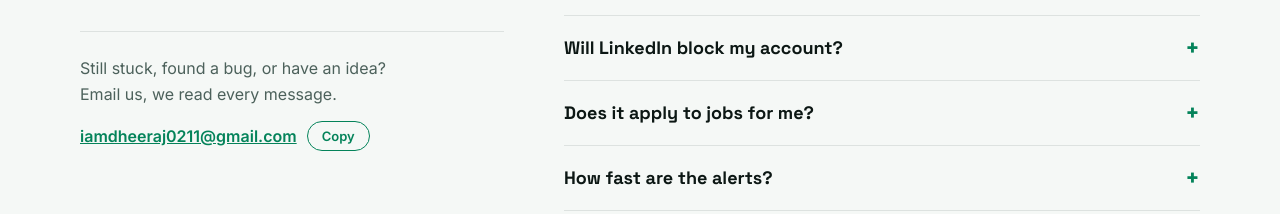
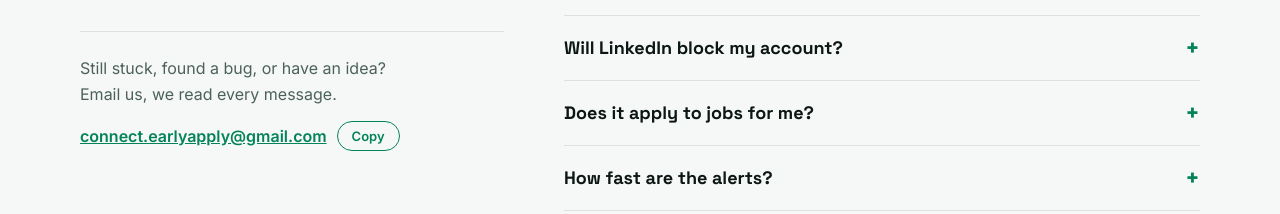
Before and after one commit to iamdheeraj0211/earlyapply, a plain HTML site: page index.html in a window 1280 px wide. Shown: the part 7111-7325 px from the top of the page. Drawn offline with Linux system fonts and the light colour scheme.

Commit message:
Support email is now connect.earlyapply@gmail.com
Co-Authored-By: Claude Sonnet 5.5 <noreply@anthropic.com>

```diff
--- a/index.html
+++ b/index.html
@@ -614,8 +614,8 @@ footer p { flex-basis: 100%; margin: 6px 0 0; }
         <div class="support">
           <p>Still stuck, found a bug, or have an idea? Email us, we read every message.</p>
           <div class="support__row">
-            <a class="support__mail" href="mailto:iamdheeraj0211@gmail.com?subject=EarlyApply%20support">iamdheeraj0211@gmail.com</a>
-            <button class="support__copy" type="button" data-copy="iamdheeraj0211@gmail.com">Copy</button>
+            <a class="support__mail" href="mailto:connect.earlyapply@gmail.com?subject=EarlyApply%20support">connect.earlyapply@gmail.com</a>
+            <button class="support__copy" type="button" data-copy="connect.earlyapply@gmail.com">Copy</button>
           </div>
         </div>
       </div>
@@ -644,7 +644,7 @@ footer p { flex-basis: 100%; margin: 6px 0 0; }
 <footer>
   <div class="wrap">
     <a class="brand" href="./"><img src="logo.png" alt="" width="22" height="22">EarlyApply</a>
-    <nav><a href="linkedin-jobs-posted-last-hour.html">Guide: jobs posted in the last hour</a><a href="hide-promoted-reposted-jobs-linkedin.html">Guide: remove promoted jobs</a><a href="filter-out-reposted-jobs-linkedin.html">Guide: filter out reposted jobs</a><a href="linkedin-job-search-url-parameters.html">Guide: URL parameters</a><a href="linkedin-instant-job-alerts.html">Guide: instant job alerts</a><a href="linkedin-easy-apply-questions.html">Guide: Easy Apply questions</a><a href="linkedin-classic-job-search.html">Guide: classic job search</a><a href="hide-applied-jobs-linkedin.html">Guide: hide applied jobs</a><a href="mailto:iamdheeraj0211@gmail.com?subject=EarlyApply%20support">Support</a><a href="privacy.html">Privacy policy</a></nav>
+    <nav><a href="linkedin-jobs-posted-last-hour.html">Guide: jobs posted in the last hour</a><a href="hide-promoted-reposted-jobs-linkedin.html">Guide: remove promoted jobs</a><a href="filter-out-reposted-jobs-linkedin.html">Guide: filter out reposted jobs</a><a href="linkedin-job-search-url-parameters.html">Guide: URL parameters</a><a href="linkedin-instant-job-alerts.html">Guide: instant job alerts</a><a href="linkedin-easy-apply-questions.html">Guide: Easy Apply questions</a><a href="linkedin-classic-job-search.html">Guide: classic job search</a><a href="hide-applied-jobs-linkedin.html">Guide: hide applied jobs</a><a href="mailto:connect.earlyapply@gmail.com?subject=EarlyApply%20support">Support</a><a href="privacy.html">Privacy policy</a></nav>
     <p>EarlyApply is an independent project and is not affiliated with LinkedIn Corporation.</p>
   </div>
 </footer>
```
Also changed, not shown: privacy.html (+1 -1 lines).
